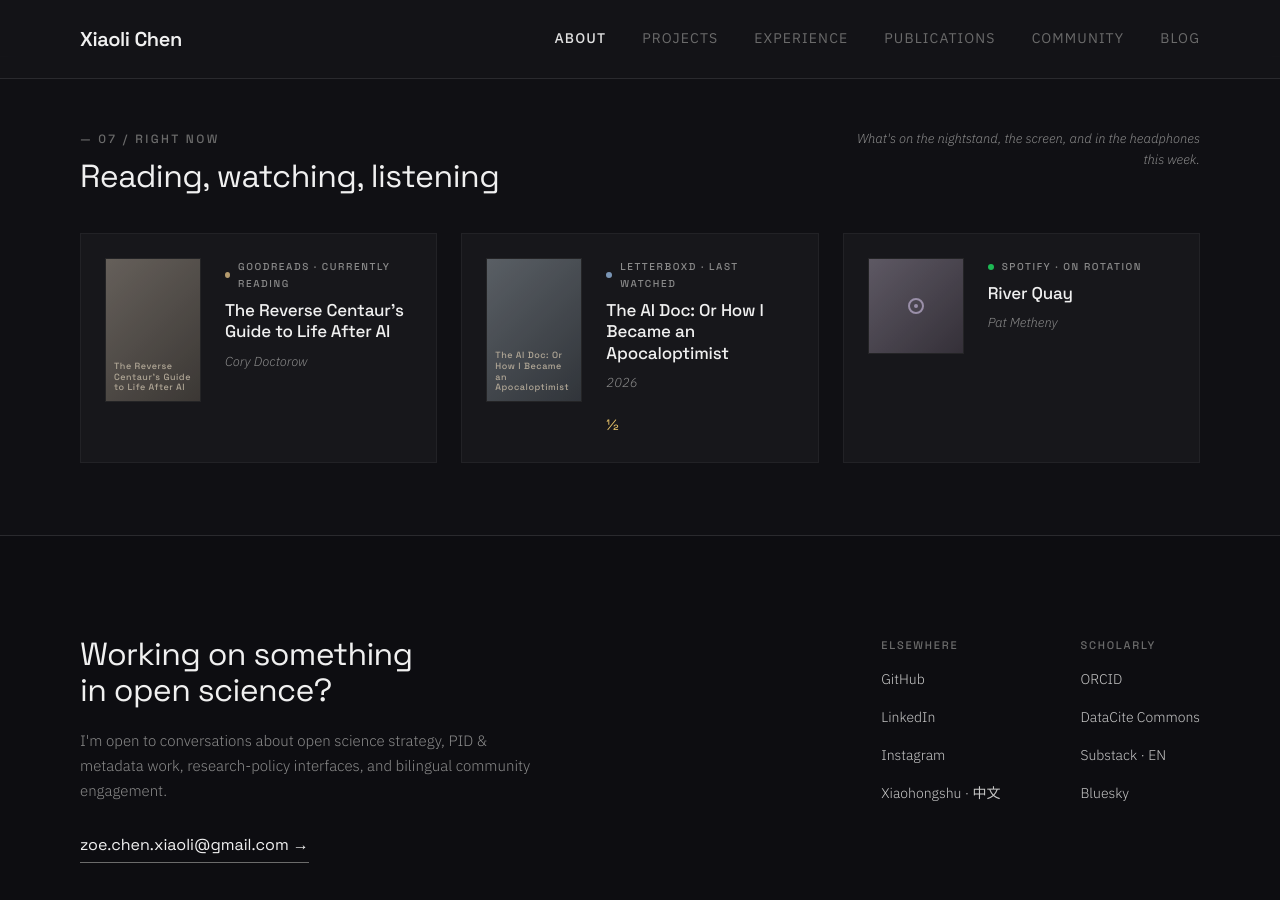
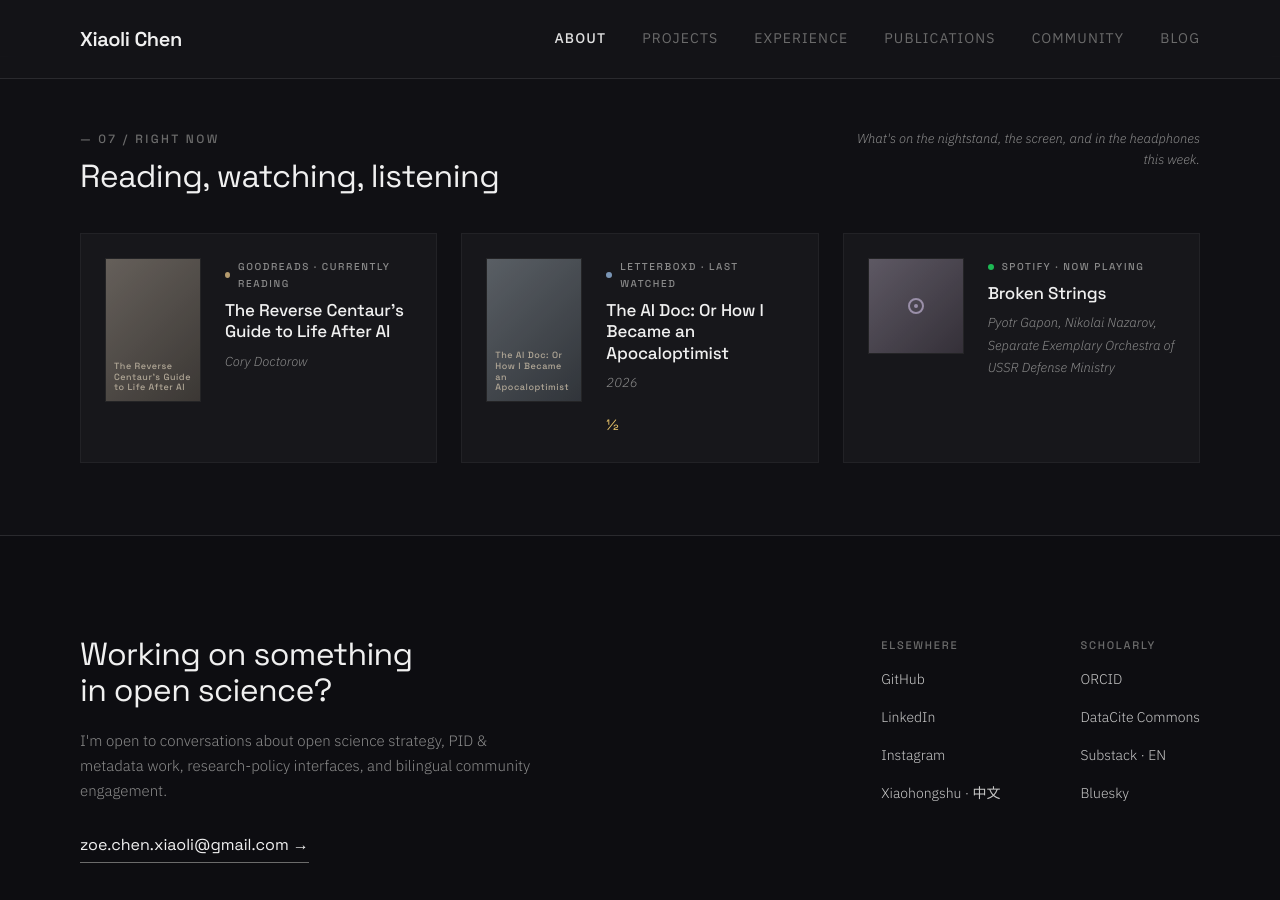
Before and after one commit to xchen101/xchen101.github.io, a Jekyll site: the page built from index.md, in a window 1280 px wide and 900 px high, scrolled down 6657 px. Built offline with Jekyll 4.4.1, drawn with Linux system fonts in a browser that asks for light colours; comment, search, counter and statistics services are not loaded; grey boxes are pictures that could not be loaded.

Commit message:
update: Right Now widget data (auto)

```diff
--- a/_data/now.yml
+++ b/_data/now.yml
@@ -1,4 +1,4 @@
-# Right now — auto-generated by Hermes cron on 2026-09-29 05:00 UTC
+# Right now — auto-generated by Hermes cron on 2026-09-29 11:00 UTC
 # Sources: Goodreads RSS / Letterboxd RSS / Spotify API
 
 reading:
@@ -23,9 +23,9 @@ watching:
 listening:
   service: "Spotify"
   accent: "#1DB954"
-  label: "On rotation"
-  title: "River Quay"
-  artist: "Pat Metheny"
-  url: "https://open.spotify.com/track/2fFdR7CBfFISohCpPD1QGt"
+  label: "Now playing"
+  title: "Broken Strings"
+  artist: "Pyotr Gapon, Nikolai Nazarov, Separate Exemplary Orchestra of USSR Defense Ministry"
+  url: "https://open.spotify.com/track/6Q2YK0fe09STcCFau448kK"
   profile_url: "https://open.spotify.com/"
-  image: "https://i.scdn.co/image/ab67616d00001e02edeb479533e508bce19afe71"
+  image: "https://i.scdn.co/image/ab67616d00001e0286c35c057f1d76baefa1b2f5"
```
